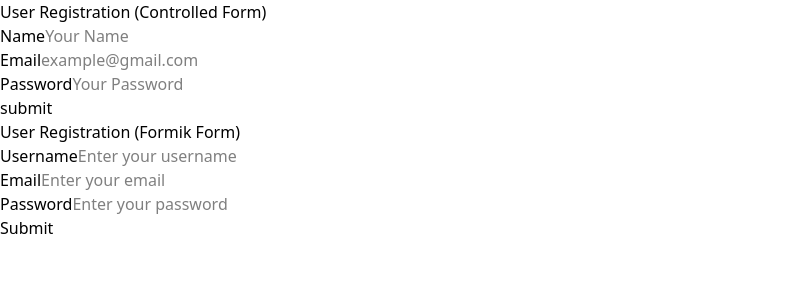
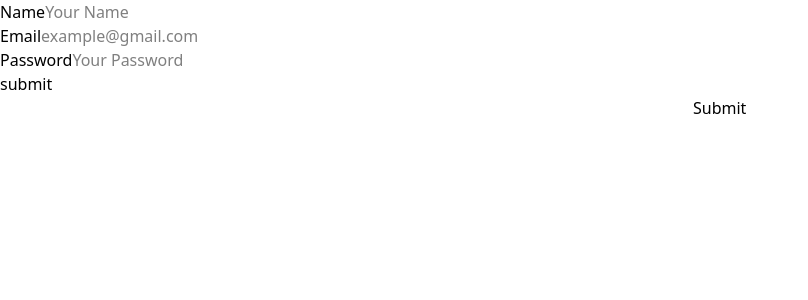
Before and after one commit to Demlew1/alx-fe-reactjs, a React (Vite) app in the folder form-handling-react/: page / in a window 1280 px wide. Shown: the top 300 px of the page, without its empty margins (0-808 px from the left). Built offline with nearby package versions, Linux system fonts and the light colour scheme.

Commit message:
updated some codes

```diff
--- a/form-handling-react/src/App.jsx
+++ b/form-handling-react/src/App.jsx
@@ -1,16 +1,13 @@
+import FormikForm from "./components/formikForm";
 import RegistrationForm from "./components/RegistrationForm";
-import FormikForm from "./components/formikForm";
 
-const App = () => {
+function App() {
   return (
-    <div>
-      <h1>User Registration (Controlled Form)</h1>
+    <>
       <RegistrationForm />
-
-      <h1>User Registration (Formik Form)</h1>
       <FormikForm />
-    </div>
+    </>
   );
-};
+}
 
 export default App;
--- /dev/null
+++ b/form-handling-react/src/Components/formikForm.js
@@ -0,0 +1,32 @@
+import { Formik, Form, Field, ErrorMessage } from "formik";
+import * as Yup from "yup";
+
+const validationSchema = Yup.object({
+  name: Yup.string().required("Name is required"),
+  email: Yup.string().email("Invalid email").required("Email is required"),
+  password: Yup.string().required("Password is required"),
+});
+
+const FormikForm = () => (
+  <Formik
+    initialValues={{ name: "", email: "", password: "" }}
+    validationSchema={validationSchema}
+    onSubmit={(values) => {
+      console.log(values);
+    }}
+  >
+    {() => (
+      <Form>
+        <Field type="text" name="name" />
+        <ErrorMessage name="name" component="div" />
+        <Field type="email" name="email" />
+        <ErrorMessage name="email" component="div" />
+        <Field type="password" name="password" />
+        <ErrorMessage name="password" component="div" />
+        <button type="submit">Submit</button>
+      </Form>
+    )}
+  </Formik>
+);
+
+export default FormikForm;
--- a/form-handling-react/src/Components/formikForm.jsx
+++ /dev/null
@@ -1,75 +0,0 @@
-import React from "react";
-import { Formik, Form, Field, ErrorMessage } from "formik";
-import * as Yup from "yup";
-
-const validationSchema = Yup.object({
-  username: Yup.string().required("Username is required"),
-  email: Yup.string().email("Invalid email").required("Email is required"),
-  password: Yup.string()
-    .required("Password is required")
-    .min(6, "Password must be at least 6 characters"),
-});
-
-const initialValues = {
-  username: "",
-  email: "",
-  password: "",
-};
-
-const FormikForm = () => {
-  const handleSubmit = (values, { setSubmitting }) => {
-    console.log("Form submitted:", values);
-    setSubmitting(false);
-  };
-
-  return (
-    <Formik
-      initialValues={initialValues}
-      validationSchema={validationSchema}
-      onSubmit={handleSubmit}
-    >
-      {({ isSubmitting }) => (
-        <Form>
-          <div>
-            <label htmlFor="username">Username</label>
-            <Field
-              type="text"
-              id="username"
-              name="username"
-              placeholder="Enter your username"
-            />
-            <ErrorMessage name="username" component="div" className="error" />
-          </div>
-
-          <div>
-            <label htmlFor="email">Email</label>
-            <Field
-              type="email"
-              id="email"
-              name="email"
-              placeholder="Enter your email"
-            />
-            <ErrorMessage name="email" component="div" className="error" />
-          </div>
-
-          <div>
-            <label htmlFor="password">Password</label>
-            <Field
-              type="password"
-              id="password"
-              name="password"
-              placeholder="Enter your password"
-            />
-            <ErrorMessage name="password" component="div" className="error" />
-          </div>
-
-          <button type="submit" disabled={isSubmitting}>
-            Submit
-          </button>
-        </Form>
-      )}
-    </Formik>
-  );
-};
-
-export default FormikForm;
```
